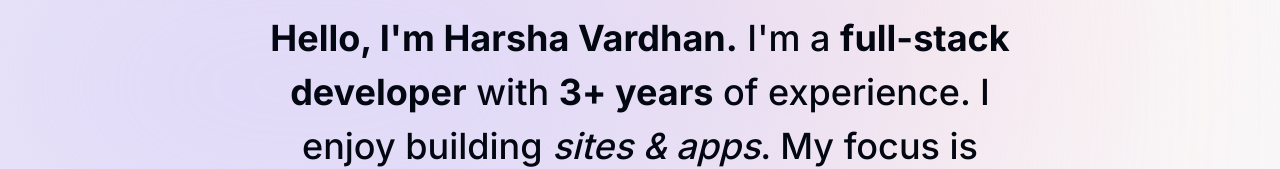
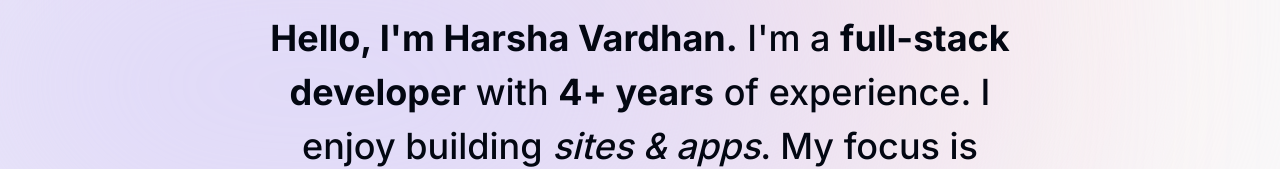
Before and after one commit to hash527/portfolio, a Next.js app: page / in a window 1280 px wide. Shown: the part 149-318 px from the top of the page. Built offline with nearby package versions, Linux system fonts and the light colour scheme; no server answers.

Commit message:
Xylo version updated

```diff
--- a/components/intro.tsx
+++ b/components/intro.tsx
@@ -27,7 +27,7 @@ export default function Intro() {
       >
         <span className="font-bold">Hello, I'm Harsha Vardhan.</span> I'm a{" "}
         <span className="font-bold">full-stack developer</span> with{" "}
-        <span className="font-bold">3+ years</span> of experience. I enjoy
+        <span className="font-bold">4+ years</span> of experience. I enjoy
         building <span className="italic">sites & apps</span>. My focus is{" "}
         <span className="underline">MERN Stack</span>.
       </motion.h1>
```
Also changed, not shown: 1 other file (tests, documents, lock files or other folders).
